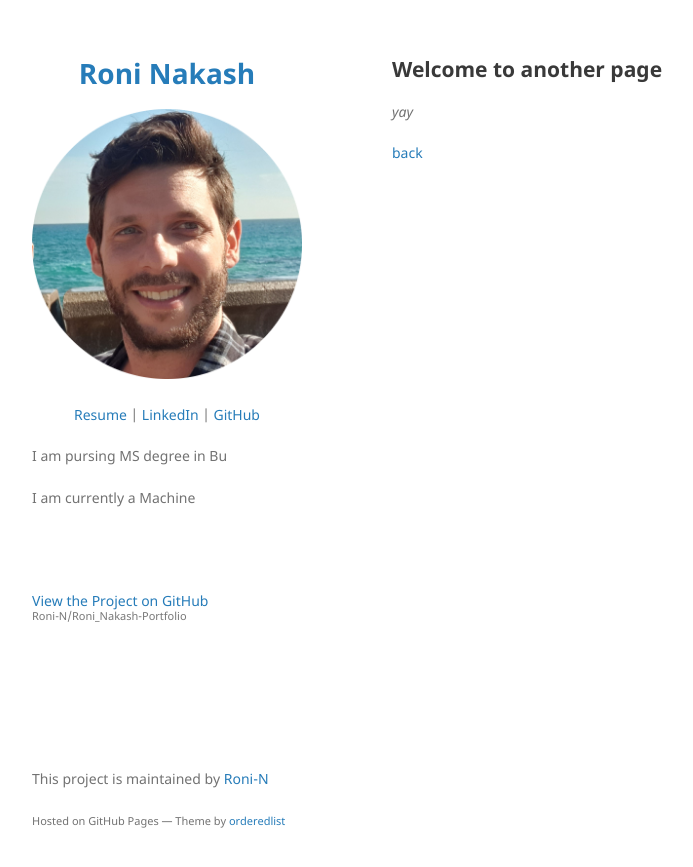
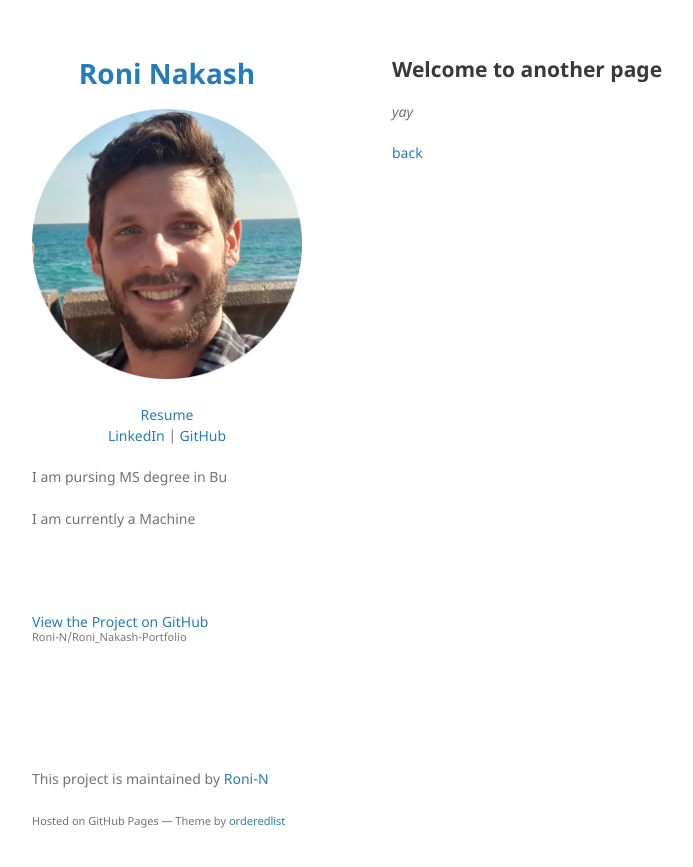
Before and after one commit to Roni-N/Roni_Nakash-Portfolio, a Jekyll site: the page built from another-page.md, in a window 1280 px wide. Shown: the top 867 px of the page, without its empty margins (178-871 px from the left). Built offline with Jekyll 4.4.1, drawn with Linux system fonts in a browser that asks for light colours; our own code applies the rules of GitHub Pages for plain Markdown files.

Commit message:
Update _config.yml

```diff
--- a/_config.yml
+++ b/_config.yml
@@ -3,7 +3,7 @@ logo: /assets/img/ro-m.png
 
 description:
   <p align="center">
-  <a href="pdf/resumedf">Resume</a> |
+  <a href="pdf/resumedf">Resume</a> <br>
   <a href="https://www.linkedin.com/in/chrisknhtran/">LinkedIn</a> |
   <a href="https://github.com/chriskhanran">GitHub</a>
   </p>
@@ -17,6 +17,10 @@ description:
 show_downloads: false
 google_analytics: G-NK5QYM5W74
 theme: jekyll-theme-minimal
+links:
+    - label: "Twitter"
+      icon: "fab fa-fw fa-twitter-square"
+      # url:
 # Site Footer
 footer:
   links:
```
